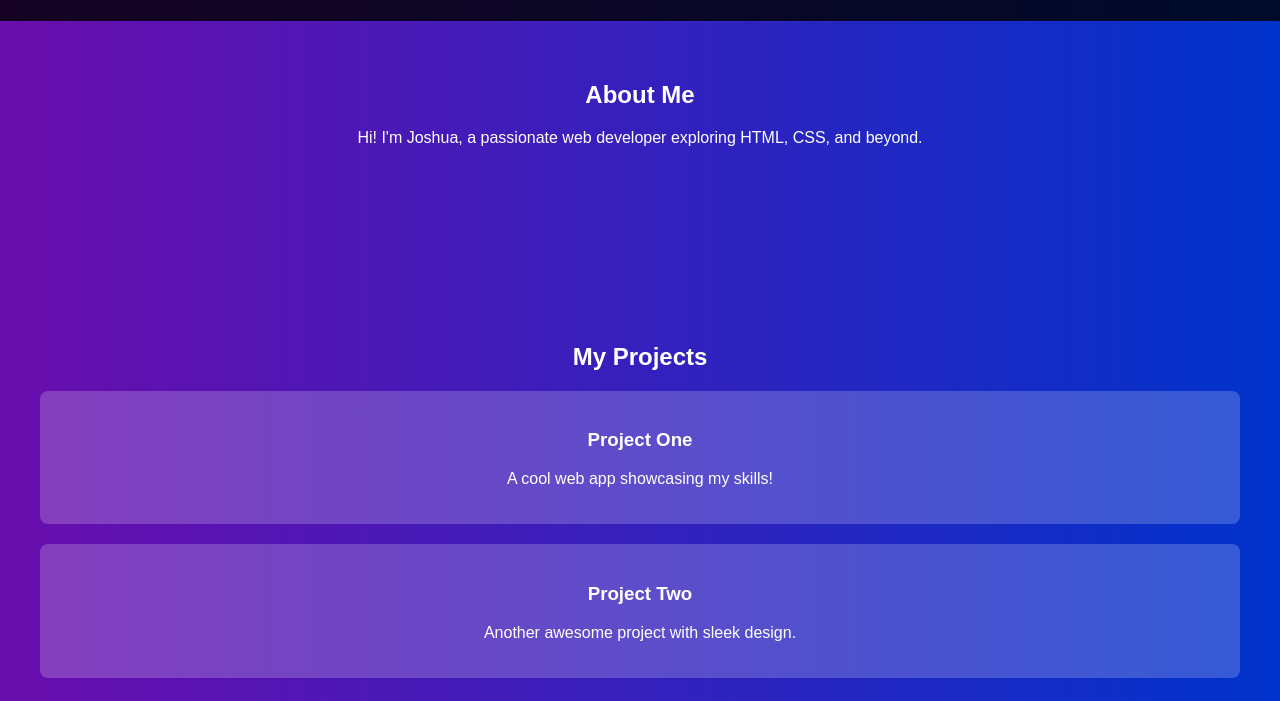
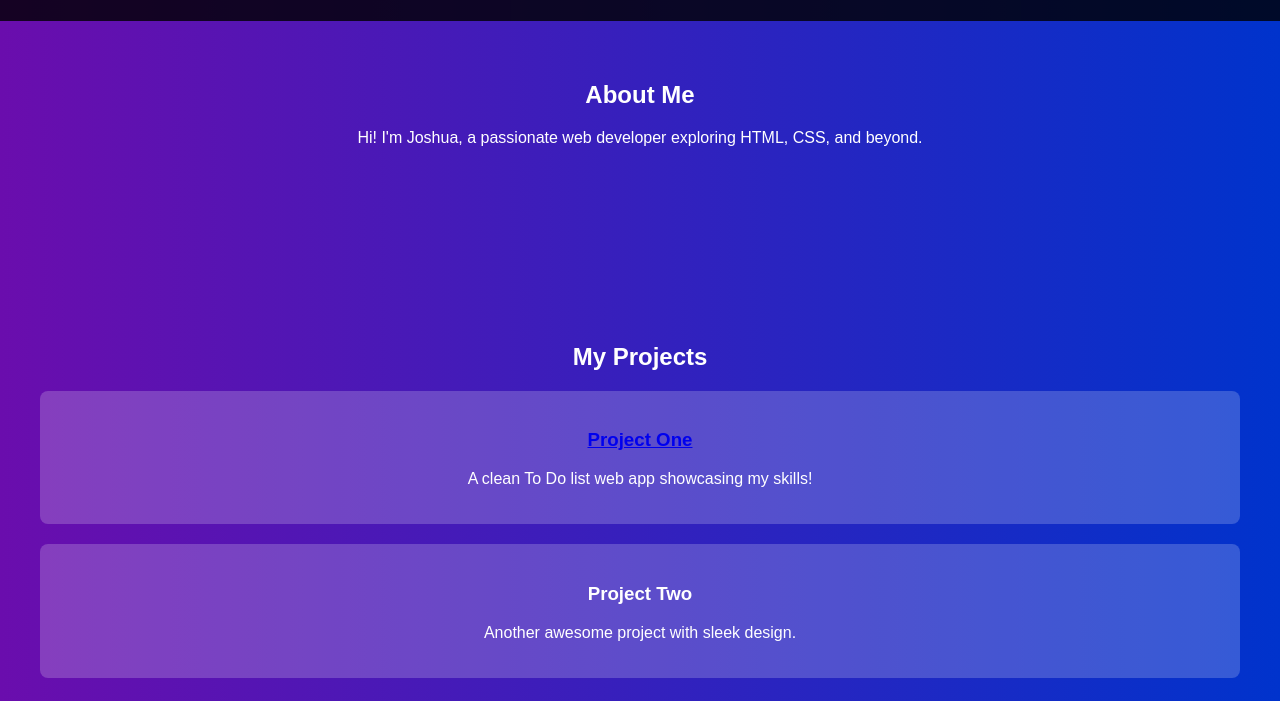
Before and after one commit to WeightFor/my-portfolio, a plain HTML site: page index.html in a window 1280 px wide. Shown: the part 99-800 px from the top of the page. Drawn offline with Linux system fonts and the light colour scheme.

Commit message:
Update index.html
Updated with To Do List app link

```diff
--- a/index.html
+++ b/index.html
@@ -21,14 +21,14 @@
     <main>
         <section id="about">
             <h2>About Me</h2>
-            <p>Hi! I'm Joshua, a passionate web developer exploring HTML, CSS, and beyond.</p>
+            <p class="white text">Hi! I'm Joshua, a passionate web developer exploring HTML, CSS, and beyond.</p>
         </section>
 
         <section id="projects">
             <h2>My Projects</h2>
             <div class="project-card">
-                <h3>Project One</h3>
-                <p>A cool web app showcasing my skills!</p>
+                <h3><a href="todo.html">Project One</a></h3>
+                <p>A clean To Do list web app showcasing my skills!</p>
             </div>
             <div class="project-card">
                 <h3>Project Two</h3>
```
